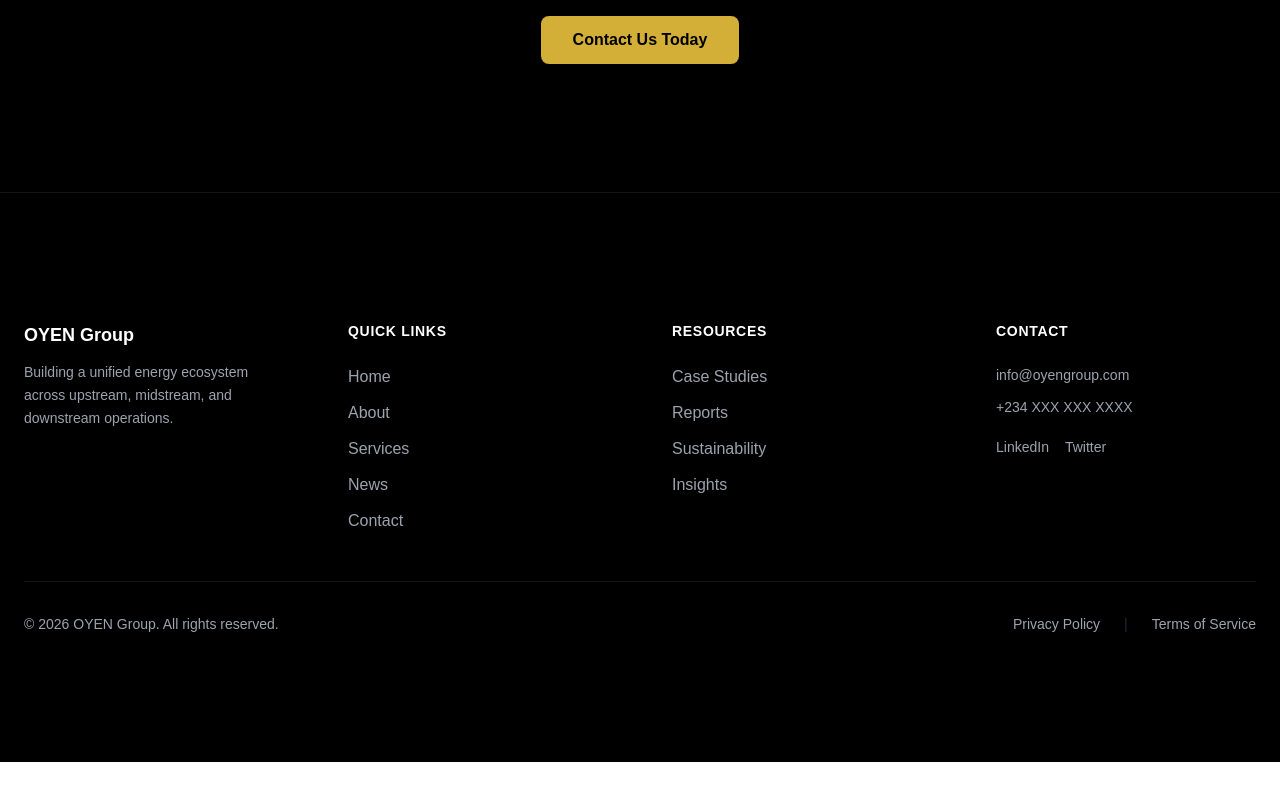
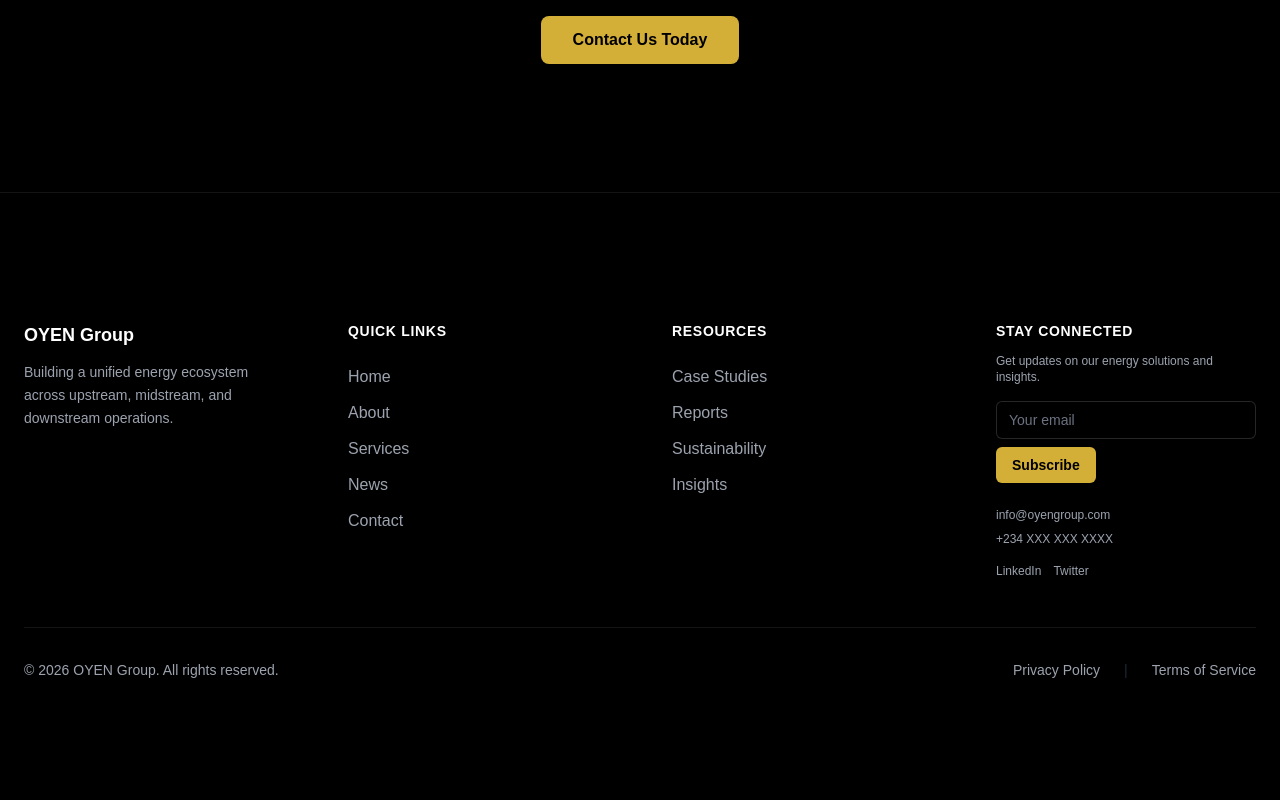
Before and after one commit to oyenhq-design/oyengroup, a Next.js app: page / in a window 1280 px wide. Shown: the part 6572-7372 px from the top of the page. Before the commit the page ends 7334 px from the top, so only its background shows below. Built offline with nearby package versions, Linux system fonts and the light colour scheme.

Commit message:
Integrated 'Stay Connected' newsletter into footer: replaced Contact column with email subscription form, compact input/button styling, contact info and social links below

```diff
--- a/src/components/Footer.tsx
+++ b/src/components/Footer.tsx
@@ -1,9 +1,21 @@
 'use client';
 
 import Link from 'next/link';
+import { useState } from 'react';
 
 export default function Footer() {
   const currentYear = new Date().getFullYear();
+  const [email, setEmail] = useState('');
+  const [isSubmitted, setIsSubmitted] = useState(false);
+
+  const handleSubscribe = (e: React.FormEvent) => {
+    e.preventDefault();
+    if (email.trim()) {
+      setIsSubmitted(true);
+      setEmail('');
+      setTimeout(() => setIsSubmitted(false), 2000);
+    }
+  };
 
   return (
     <footer className="bg-black text-white">
@@ -80,39 +92,60 @@ export default function Footer() {
             </ul>
           </div>
 
-          {/* Contact */}
+          {/* Stay Connected */}
           <div>
-            <h4 className="text-sm font-semibold text-white mb-6 uppercase tracking-wider">
-              Contact
+            <h4 className="text-sm font-semibold text-white mb-3 uppercase tracking-wider">
+              Stay Connected
             </h4>
-            <ul className="space-y-3">
-              <li className="text-[#9ca3af] text-sm">
+            <p className="text-xs text-[#9ca3af] mb-4">
+              Get updates on our energy solutions and insights.
+            </p>
+
+            {/* Newsletter Form */}
+            <form onSubmit={handleSubscribe} className="flex flex-col gap-2 mb-6">
+              <input
+                type="email"
+                placeholder="Your email"
+                value={email}
+                onChange={(e) => setEmail(e.target.value)}
+                required
+                className="px-3 py-2 bg-black border border-white/15 rounded-md text-white text-sm placeholder-[#6b7280] focus:outline-none focus:border-[#d4af37] transition duration-300"
+              />
+              <button
+                type="submit"
+                className="px-4 py-2 bg-[#d4af37] text-black text-sm font-semibold rounded-md hover:bg-[#e5c158] transition duration-300 w-fit"
+              >
+                {isSubmitted ? '✓ Subscribed' : 'Subscribe'}
+              </button>
+            </form>
+
+            {/* Contact Info */}
+            <div className="space-y-2">
+              <p className="text-xs text-[#9ca3af]">
                 <a href="mailto:info@oyengroup.com" className="hover:text-[#d4af37] transition duration-300">
                   info@oyengroup.com
                 </a>
-              </li>
-              <li className="text-[#9ca3af] text-sm">
+              </p>
+              <p className="text-xs text-[#9ca3af]">
                 <a href="tel:+234" className="hover:text-[#d4af37] transition duration-300">
                   +234 XXX XXX XXXX
                 </a>
-              </li>
-              <li className="pt-2">
-                <div className="flex gap-4">
+              </p>
+              <div className="flex gap-3 pt-2">
                 <a
                   href="#"
-                    className="text-[#9ca3af] hover:text-[#d4af37] transition duration-300 text-sm"
+                  className="text-xs text-[#9ca3af] hover:text-[#d4af37] transition duration-300"
                 >
                   LinkedIn
                 </a>
                 <a
                   href="#"
-                    className="text-[#9ca3af] hover:text-[#d4af37] transition duration-300 text-sm"
+                  className="text-xs text-[#9ca3af] hover:text-[#d4af37] transition duration-300"
                 >
                   Twitter
                 </a>
               </div>
-              </li>
-            </ul>
+            </div>
           </div>
         </div>
 
```
Lines whose indentation alone changed are shown as unchanged.
